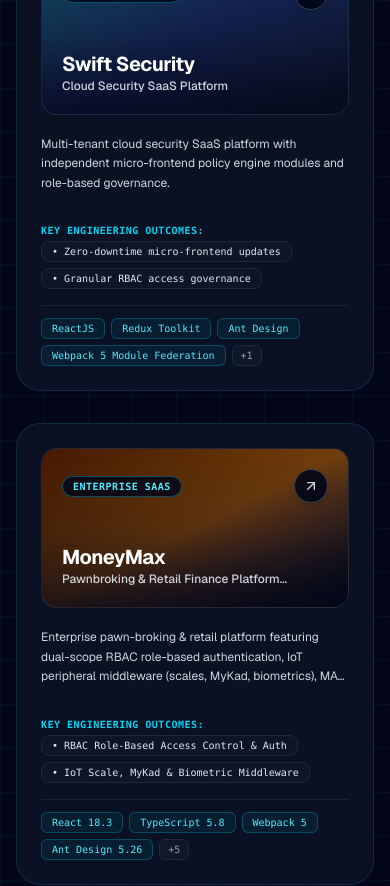
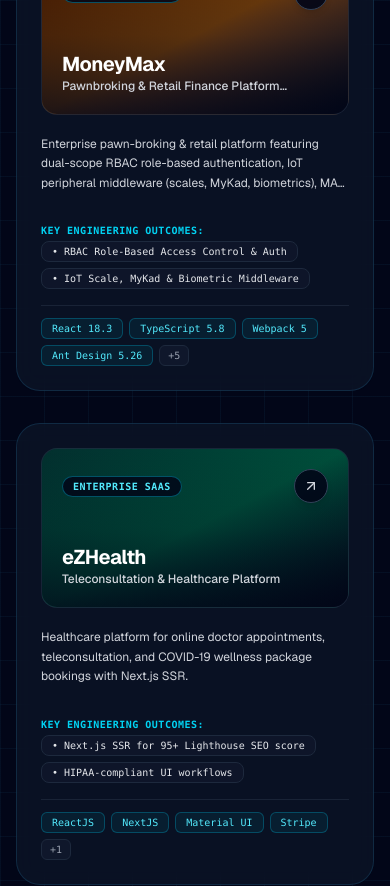
Before and after one commit to Abhi552000/Portfolio, a Next.js app: page / in a window 390 px wide. Shown: the part 8580-9466 px from the top of the page. Built offline with nearby package versions, Linux system fonts and the light colour scheme; no server answers.

Commit message:
feat(projects): reorder enterprise projects, link live & github urls, and add source code buttons

```diff
--- a/src/components/Projects/ProjectModal.tsx
+++ b/src/components/Projects/ProjectModal.tsx
@@ -2,8 +2,8 @@
 
 import React, { useEffect, useCallback } from "react";
 import { motion, AnimatePresence } from "framer-motion";
-import { X, CheckCircle2, Zap, Cpu } from "lucide-react";
-// import { GithubIcon } from "@/components/Icons/SocialIcons";
+import { X, CheckCircle2, Zap, Cpu, ExternalLink } from "lucide-react";
+import { GithubIcon } from "@/components/Icons/SocialIcons";
 import { Project } from "@/data/portfolioData";
 
 interface ProjectModalProps {
@@ -153,27 +153,41 @@
           </div>
 
           {/* Sticky Modal Action Footer */}
-          <div className="p-3 sm:p-4 bg-slate-900/95 border-t border-slate-800 flex items-center justify-end gap-3 shrink-0 z-10">
-            {/* Source Code Repository button temporarily commented out:
+          <div className="p-3 sm:p-4 bg-slate-900/95 border-t border-slate-800 flex flex-wrap items-center justify-between gap-2.5 shrink-0 z-10">
+            <div className="flex items-center gap-2 flex-wrap">
+              {project.liveUrl && (
+                <a
+                  href={project.liveUrl}
+                  target="_blank"
+                  rel="noopener noreferrer"
+                  className="flex items-center gap-1.5 px-3.5 py-2 rounded-xl bg-gradient-to-r from-cyan-500 to-blue-600 hover:from-cyan-400 hover:to-blue-500 text-slate-950 font-bold text-xs shadow-md shadow-cyan-500/25 hover:scale-105 active:scale-95 transition-all cursor-pointer touch-manipulation"
+                >
+                  <ExternalLink className="w-3.5 h-3.5" />
+                  <span>Live App</span>
+                </a>
+              )}
+
               {project.githubUrl ? (
                 <a
                   href={project.githubUrl}
                   target="_blank"
                   rel="noopener noreferrer"
-                className="flex items-center gap-2 px-4 py-2 rounded-xl bg-slate-900 hover:bg-slate-800 text-cyan-400 border border-cyan-500/30 text-xs font-mono transition-colors"
+                  className="flex items-center gap-2 px-3.5 py-2 rounded-xl bg-slate-900 hover:bg-slate-800 text-cyan-300 hover:text-white border border-cyan-500/40 hover:border-cyan-400 text-xs font-mono transition-all active:scale-95 cursor-pointer touch-manipulation"
                 >
-                <GithubIcon className="w-4 h-4" />
-                <span>Source Code Repository</span>
+                  <GithubIcon className="w-4 h-4 text-cyan-400" />
+                  <span>Source Code</span>
                 </a>
               ) : (
-              <span className="text-xs font-mono text-gray-500 italic">Enterprise Proprietary Repository</span>
+                <span className="text-xs font-mono text-gray-500 italic hidden sm:inline">
+                  Enterprise Proprietary System
+                </span>
               )}
-            */}
+            </div>
 
             <button
               type="button"
               onClick={onClose}
-              className="px-5 py-2.5 rounded-xl bg-gradient-to-r from-cyan-500 to-blue-600 active:scale-95 text-slate-950 font-bold text-xs shadow-lg shadow-cyan-500/20 hover:scale-105 transition-all cursor-pointer touch-manipulation"
+              className="px-4 py-2 rounded-xl bg-slate-800 hover:bg-slate-700 active:scale-95 text-gray-200 hover:text-white font-medium text-xs border border-slate-700 transition-all cursor-pointer touch-manipulation ml-auto"
             >
               Close Spec
             </button>
--- a/src/components/Projects/ProjectsSection.tsx
+++ b/src/components/Projects/ProjectsSection.tsx
@@ -2,7 +2,8 @@
 
 import React, { useState } from "react";
 import { motion, AnimatePresence } from "framer-motion";
-import { FolderGit2, ArrowUpRight } from "lucide-react";
+import { FolderGit2, ArrowUpRight, ExternalLink } from "lucide-react";
+import { GithubIcon } from "@/components/Icons/SocialIcons";
 import { PROJECTS, Project } from "@/data/portfolioData";
 import { ProjectModal } from "./ProjectModal";
 import { AnimatedText } from "@/components/Animation/AnimatedText";
@@ -142,6 +143,38 @@
                       </span>
                     )}
                   </div>
+
+                  {/* Direct Action Links for Personal Showcase */}
+                  {(project.liveUrl || project.githubUrl) && (
+                    <div className="flex items-center gap-2 pt-3 border-t border-slate-800/80">
+                      {project.liveUrl && (
+                        <a
+                          href={project.liveUrl}
+                          target="_blank"
+                          rel="noopener noreferrer"
+                          onClick={(e) => e.stopPropagation()}
+                          className="flex items-center gap-1.5 px-3 py-1.5 rounded-lg bg-cyan-500/15 hover:bg-cyan-500/25 border border-cyan-500/40 text-cyan-300 hover:text-cyan-200 text-xs font-mono font-medium transition-colors"
+                          title="Open Live Application"
+                        >
+                          <ExternalLink className="w-3.5 h-3.5" />
+                          <span>Live App</span>
+                        </a>
+                      )}
+                      {project.githubUrl && (
+                        <a
+                          href={project.githubUrl}
+                          target="_blank"
+                          rel="noopener noreferrer"
+                          onClick={(e) => e.stopPropagation()}
+                          className="flex items-center gap-1.5 px-3 py-1.5 rounded-lg bg-slate-900 hover:bg-slate-800 border border-slate-700/80 text-gray-300 hover:text-white text-xs font-mono transition-colors"
+                          title="View Source Code Repository"
+                        >
+                          <GithubIcon className="w-3.5 h-3.5 text-cyan-400" />
+                          <span>Source Code</span>
+                        </a>
+                      )}
+                    </div>
+                  )}
                 </div>
               </motion.div>
             ))}
--- a/src/data/portfolioData.ts
+++ b/src/data/portfolioData.ts
@@ -131,24 +131,6 @@
 export const PROJECTS: Project[] = [
   // Professional Enterprise & MFE
   {
-    id: "swift-security",
-    title: "Swift Security",
-    category: "mfe",
-    subtitle: "Cloud Security SaaS Platform",
-    description: "Multi-tenant cloud security SaaS platform with independent micro-frontend policy engine modules and role-based governance.",
-    longDescription: "Swift Security provides enterprise teams with unified cloud protection policy governance. Built on Webpack 5 Module Federation, individual security modules can be dynamically updated and deployed without full application rebuilds.",
-    role: "Software Developer",
-    impactMetrics: ["Zero-downtime micro-frontend updates", "Granular RBAC access governance", "Multi-tenant isolation UI"],
-    techStack: ["ReactJS", "Redux Toolkit", "Ant Design", "Webpack 5 Module Federation", "TypeScript"],
-    architectureHighlights: [
-      "Dynamic remote module loading at runtime via Module Federation Container",
-      "Shared Redux global auth slice with isolated state per module",
-      "Role-based UI access control (RBAC) directive components"
-    ],
-    featured: true,
-    imageBg: "from-cyan-900 via-blue-950 to-slate-900"
-  },
-  {
     id: "moneymax",
     title: "MoneyMax",
     category: "enterprise",
@@ -182,6 +164,42 @@
     ],
     featured: true,
     imageBg: "from-amber-950 via-yellow-900 to-slate-950"
+  },
+  {
+    id: "ezhealth",
+    title: "eZHealth",
+    category: "enterprise",
+    subtitle: "Teleconsultation & Healthcare Platform",
+    description: "Healthcare platform for online doctor appointments, teleconsultation, and COVID-19 wellness package bookings with Next.js SSR.",
+    longDescription: "Provides patients with seamless access to medical consultation booking, medical records, and digital payment receipts with high search engine visibility.",
+    role: "Software Developer",
+    impactMetrics: ["Next.js SSR for 95+ Lighthouse SEO score", "HIPAA-compliant UI workflows", "Stripe payment integration"],
+    techStack: ["ReactJS", "NextJS", "Material UI", "Stripe", "SSR Engine"],
+    architectureHighlights: [
+      "Server-side rendering (SSR) for dynamic doctor directory SEO",
+      "Responsive appointment calendar scheduler component",
+      "Secure end-to-end appointment payment flow"
+    ],
+    featured: true,
+    imageBg: "from-teal-950 via-emerald-900 to-slate-950"
+  },
+  {
+    id: "swift-security",
+    title: "Swift Security",
+    category: "mfe",
+    subtitle: "Cloud Security SaaS Platform",
+    description: "Multi-tenant cloud security SaaS platform with independent micro-frontend policy engine modules and role-based governance.",
+    longDescription: "Swift Security provides enterprise teams with unified cloud protection policy governance. Built on Webpack 5 Module Federation, individual security modules can be dynamically updated and deployed without full application rebuilds.",
+    role: "Software Developer",
+    impactMetrics: ["Zero-downtime micro-frontend updates", "Granular RBAC access governance", "Multi-tenant isolation UI"],
+    techStack: ["ReactJS", "Redux Toolkit", "Ant Design", "Webpack 5 Module Federation", "TypeScript"],
+    architectureHighlights: [
+      "Dynamic remote module loading at runtime via Module Federation Container",
+      "Shared Redux global auth slice with isolated state per module",
+      "Role-based UI access control (RBAC) directive components"
+    ],
+    featured: true,
+    imageBg: "from-cyan-900 via-blue-950 to-slate-900"
   },
   {
     id: "bidscout",
@@ -219,26 +237,46 @@
     featured: false,
     imageBg: "from-purple-950 via-violet-900 to-slate-950"
   },
-  {
-    id: "ezhealth",
-    title: "eZHealth",
-    category: "enterprise",
-    subtitle: "Teleconsultation & Healthcare Platform",
-    description: "Healthcare platform for online doctor appointments, teleconsultation, and COVID-19 wellness package bookings with Next.js SSR.",
-    longDescription: "Provides patients with seamless access to medical consultation booking, medical records, and digital payment receipts with high search engine visibility.",
-    role: "Software Developer",
-    impactMetrics: ["Next.js SSR for 95+ Lighthouse SEO score", "HIPAA-compliant UI workflows", "Stripe payment integration"],
-    techStack: ["ReactJS", "NextJS", "Material UI", "Stripe", "SSR Engine"],
-    architectureHighlights: [
-      "Server-side rendering (SSR) for dynamic doctor directory SEO",
-      "Responsive appointment calendar scheduler component",
-      "Secure end-to-end appointment payment flow"
-    ],
-    featured: false,
-    imageBg: "from-teal-950 via-emerald-900 to-slate-950"
-  },
 
   // Personal Projects (Explicitly requested by user)
+  {
+    id: "sriscart",
+    title: "Sriscart",
+    category: "personal",
+    subtitle: "Real-Time Express Grocery & Delivery Platform",
+    description: "Express grocery delivery web application featuring dynamic store hub radius boundary checks, Leaflet.js live rider tracking, dual-token JWT auth, 81.7% Vite bundle reduction, and Web Audio API spin wheel.",
+    longDescription: "SrisCart is a high-performance express grocery delivery platform. It enforces dynamic store hub radius range checks using Leaflet.js & OpenStreetMap with draggable pin geolocation validation, features a Rider Panel with real-time transit route simulation, database-synced live buyer order tracking (3s polling), dual-token auth (15m access + 7d refresh) with Axios silent rotation interceptors, 81.7% Vite bundle size reduction (682kB to 125kB), Web Audio API synthesized loyalty spin wheel, AI shopping assistant, and Mongoose query indexing.",
+    role: "Creator & Software Developer",
+    impactMetrics: [
+      "Dynamic store hub radius geolocation check",
+      "81.7% JS bundle reduction (125kB)",
+      "Leaflet.js + OSM live rider tracking",
+      "Dual-token JWT auth with Axios refresh"
+    ],
+    techStack: [
+      "React (TypeScript)",
+      "Vite",
+      "Leaflet.js & OSM",
+      "Node.js",
+      "Express",
+      "MongoDB & Mongoose",
+      "Redux Toolkit",
+      "Tailwind CSS",
+      "Web Audio API"
+    ],
+    architectureHighlights: [
+      "Leaflet.js store hub radius circle & draggable geolocation pin validation for SLA delivery SLA bounds",
+      "Dual-token auth flow (15m access + 7d refresh) with Axios 401 interceptor silent rotation",
+      "81.7% primary JS bundle size reduction (682kB -> 125kB) with Vite dynamic lazy imports",
+      "Live database-synchronized rider tracking engine with 3s polling & street transit simulation",
+      "Web Audio API synthesized oscillator tones for gamified HTML5 canvas loyalty spin wheel",
+      "AI Shopping Assistant for dynamic catalog search, recommendations & direct cart insertions"
+    ],
+    liveUrl: "https://sris-cart.vercel.app/",
+    githubUrl: "https://github.com/Abhi552000/sris-cart",
+    featured: true,
+    imageBg: "from-emerald-950 via-teal-900 to-slate-950"
+  },
   {
     id: "planmate",
     title: "PlanMate",
@@ -270,7 +308,8 @@
       "Task lifecycle with estimation worklogs, subtask drills, activity audit logs, and @mention comment triggers",
       "Multi-tenant organization RBAC hierarchy (system-admin, org-admin, member) with custom status workflows"
     ],
-    githubUrl: "https://github.com/abhisheksingh-dev/planmate",
+    liveUrl: "https://plan-mate-eight.vercel.app/",
+    githubUrl: "https://github.com/Abhi552000/PlanMate",
     featured: true,
     imageBg: "from-indigo-950 via-purple-900 to-slate-950"
   },
@@ -304,46 +343,10 @@
       "Expo Router SDK 54 universal file-based routing with Zustand state management & AsyncStorage session caching on Mobile",
       "Conversational schema auto-grouping with unread message badges, latest message preview, and HTML5 emoji picker integration"
     ],
-    githubUrl: "https://github.com/abhisheksingh-dev/chatterbox",
+    liveUrl: "https://chatterbox-9aw1.onrender.com/",
+    githubUrl: "https://github.com/Abhi552000/ChatApp",
     featured: true,
     imageBg: "from-blue-950 via-cyan-900 to-teal-950"
-  },
-  {
-    id: "sriscart",
-    title: "Sriscart",
-    category: "personal",
-    subtitle: "Real-Time Express Grocery & Delivery Platform",
-    description: "Express grocery delivery web application featuring dynamic store hub radius boundary checks, Leaflet.js live rider tracking, dual-token JWT auth, 81.7% Vite bundle reduction, and Web Audio API spin wheel.",
-    longDescription: "SrisCart is a high-performance express grocery delivery platform. It enforces dynamic store hub radius range checks using Leaflet.js & OpenStreetMap with draggable pin geolocation validation, features a Rider Panel with real-time transit route simulation, database-synced live buyer order tracking (3s polling), dual-token auth (15m access + 7d refresh) with Axios silent rotation interceptors, 81.7% Vite bundle size reduction (682kB to 125kB), Web Audio API synthesized loyalty spin wheel, AI shopping assistant, and Mongoose query indexing.",
-    role: "Creator & Software Developer",
-    impactMetrics: [
-      "Dynamic store hub radius geolocation check",
-      "81.7% JS bundle reduction (125kB)",
-      "Leaflet.js + OSM live rider tracking",
-      "Dual-token JWT auth with Axios refresh"
-    ],
-    techStack: [
-      "React (TypeScript)",
-      "Vite",
-      "Leaflet.js & OSM",
-      "Node.js",
-      "Express",
-      "MongoDB & Mongoose",
-      "Redux Toolkit",
-      "Tailwind CSS",
-      "Web Audio API"
-    ],
-    architectureHighlights: [
-      "Leaflet.js store hub radius circle & draggable geolocation pin validation for SLA delivery SLA bounds",
-      "Dual-token auth flow (15m access + 7d refresh) with Axios 401 interceptor silent rotation",
-      "81.7% primary JS bundle size reduction (682kB -> 125kB) with Vite dynamic lazy imports",
-      "Live database-synchronized rider tracking engine with 3s polling & street transit simulation",
-      "Web Audio API synthesized oscillator tones for gamified HTML5 canvas loyalty spin wheel",
-      "AI Shopping Assistant for dynamic catalog search, recommendations & direct cart insertions"
-    ],
-    githubUrl: "https://github.com/abhisheksingh-dev/sriscart",
-    featured: true,
-    imageBg: "from-emerald-950 via-teal-900 to-slate-950"
   }
 ];
 
```
Lines whose indentation alone changed are shown as unchanged.
